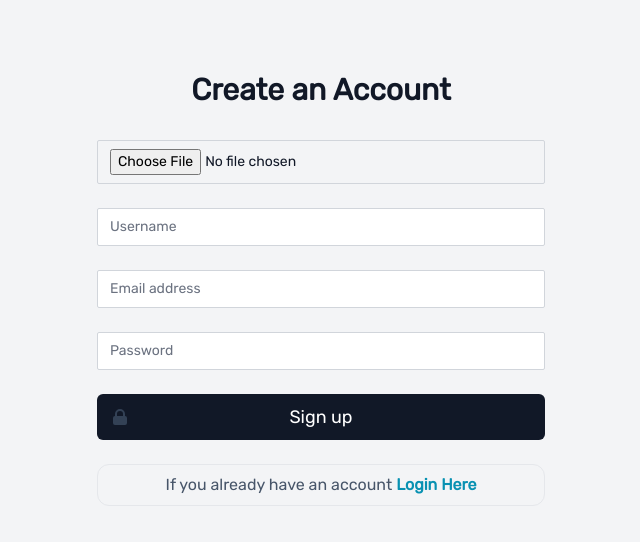
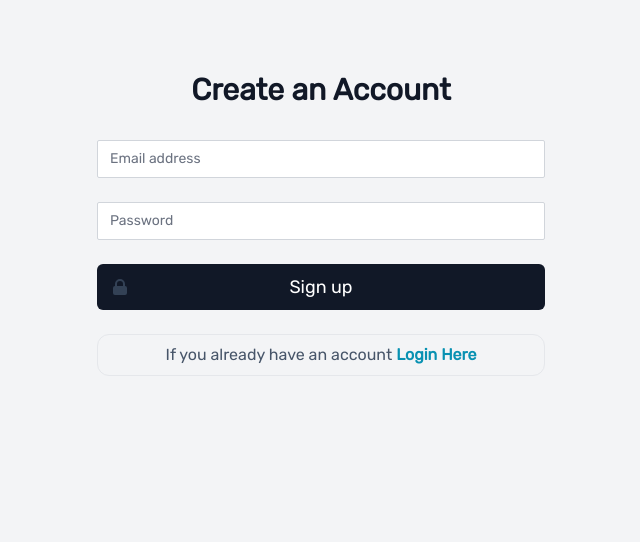
Before and after one commit to okoliken/Interact, a Vue app: page /create-an-account in a window 1280 px wide. Shown: the top 542 px of the page, without its empty margins (319-959 px from the left). Built offline with nearby package versions, Linux system fonts and the light colour scheme.

Commit message:
work for today... abeg

```diff
--- a/package.json
+++ b/package.json
@@ -10,9 +10,10 @@
     "@vuelidate/core": "^2.0.0-alpha.34",
     "@vuelidate/validators": "^2.0.0-alpha.26",
     "axios": "^0.25.0",
-    "firebase": "^9.6.7",
+    "firebase": "^9.9.0",
     "vue": "^3.2.27",
-    "vue-router": "^4.0.12"
+    "vue-router": "^4.0.12",
+    "vuex": "^4.0.2"
   },
   "devDependencies": {
     "@vitejs/plugin-vue": "^2.0.1",
--- a/src/components/Replies.vue
+++ b/src/components/Replies.vue
@@ -9,8 +9,8 @@ import IconVue from "./Icon.vue";
 import ModalVue from "./Modal.vue";
 // END
 defineProps({
-  reply:Object
-})
+  reply: Object,
+});
 // REACTIVE VARIABLES
 const nestedCommentComponent = ref(false);
 const name = ref("Jeffery");
--- /dev/null
+++ b/src/firebase/config.js
@@ -0,0 +1,19 @@
+import { initializeApp } from "firebase/app";
+import { getAuth } from "firebase/auth";
+
+// For Firebase JS SDK v7.20.0 and later, measurementId is optional
+const firebaseConfig = {
+  apiKey: "AIzaSyCWO1A-_Si54IZINY7tK9gtHbjZyRJM2TI",
+  authDomain: "interact-61183.firebaseapp.com",
+  projectId: "interact-61183",
+  storageBucket: "interact-61183.appspot.com",
+  messagingSenderId: "748763685441",
+  appId: "1:748763685441:web:949d7db9374b1f9d445cc0",
+  measurementId: "G-536FQ35017",
+};
+
+initializeApp(firebaseConfig);
+
+const auth = getAuth();
+
+export { auth };
--- a/src/main.js
+++ b/src/main.js
@@ -1,22 +1,14 @@
 import { createApp } from "vue";
 import App from "./App.vue";
 import "./index.css";
-
-import { initializeApp } from "firebase/app";
-
-// For Firebase JS SDK v7.20.0 and later, measurementId is optional
-const firebaseConfig = {
-  apiKey: "AIzaSyCWO1A-_Si54IZINY7tK9gtHbjZyRJM2TI",
-  authDomain: "interact-61183.firebaseapp.com",
-  projectId: "interact-61183",
-  storageBucket: "interact-61183.appspot.com",
-  messagingSenderId: "748763685441",
-  appId: "1:748763685441:web:949d7db9374b1f9d445cc0",
-  measurementId: "G-536FQ35017",
-};
+import store from '@/store'
+import router from "@/router";
 
 
-initializeApp(firebaseConfig);
 
-import router from "@/router/router";
-createApp(App).use(router).mount("#app");
+
+const app = createApp(App)
+
+app.use(store)
+
+app.use(router).mount("#app");
--- /dev/null
+++ b/src/store/index.js
@@ -0,0 +1,30 @@
+import { createStore } from "vuex";
+import { auth } from "../firebase/config";
+
+import { createUserWithEmailAndPassword } from "@firebase/auth";
+
+export default createStore({
+  state: {
+    user: null,
+  },
+  getters: {},
+  mutations: {
+    userProfile(state, payload) {
+      state.user = payload;
+    },
+  },
+  actions: {
+    async signup({ commit }, { email, password }) {
+      await createUserWithEmailAndPassword(auth, email, password)
+        .then((res) => {
+          if (res) {
+            commit("userProfile", res.user);
+          }
+        })
+        .catch((err) => {
+          console.log(err);
+        });
+    },
+  },
+  modules: {},
+});
--- a/src/views/Interact.vue
+++ b/src/views/Interact.vue
@@ -4,7 +4,10 @@ import AddCommentVue from "../components/AddComment.vue";
 import CommentsVue from "../components/Comments.vue";
 import ReuseableBtnVue from "../components/ReuseableBtn.vue";
 import commentsFrame from "@/components/commentsFrame.vue";
+import { onMounted } from "vue";
 
+
+const messages = ref([]);
 
 
 const comments = ref([]);
@@ -14,17 +17,13 @@ const addComment = ref("");
 const isLoading = ref(false);
 const isSending = ref(false);
 
-
-
 const sendComment = () => {
   if (addComment.value === "") {
     alert("value should not be empty");
   } else {
-   console.log('sent')
+    console.log("sent");
   }
 };
-
-
 </script>
 
 <template>
@@ -36,7 +35,7 @@ const sendComment = () => {
         class="md:transform-none h-auto mx-14 w-full sm:w-4/5 lg:w-7/12 mb-60 md:mb-44"
       >
         <!-- <commentsFrame v-if="isLoading === true" /> -->
-        <CommentsVue   />
+        <CommentsVue />
       </div>
       <AddCommentVue
         v-model="addComment"
--- a/src/views/Signup.vue
+++ b/src/views/Signup.vue
@@ -6,12 +6,13 @@ import { minLength, required, email, sameAs } from "@vuelidate/validators";
 import { reactive, ref } from "@vue/reactivity";
 import { computed } from "@vue/runtime-core";
 
+import { useStore } from "vuex";
 
 // REACTIVE FORM DATA
-const fileInfo = ref(null);
+const store = useStore();
+
 const account = reactive({
   email: "",
-  username: "",
   password: "",
 });
 
@@ -22,17 +23,14 @@ const rules = computed(() => {
       required,
       email,
     },
-    username: { required },
     password: { required, minLength: minLength(6) },
   };
 });
 const v$ = useVuelidate(rules, account);
 // END
-const userProfile = (e) => {
-  console.log((fileInfo.value = e));
-};
+
 // ASYNC FUNCTION THAT MAKES REQUEST TO BACKEND
-const handleSubmit = () => {
+const handleSubmit = async () => {
   // INSTANTIATE VUELIDATE
   v$.value.$validate();
   // END
@@ -41,7 +39,14 @@ const handleSubmit = () => {
   if (v$.value.$error) {
     return false;
   } else {
-    return true;
+    try {
+      await store.dispatch("signup", {
+        email: account.email,
+        password: account.password,
+      });
+    } catch (error) {
+      console.log(error);
+    }
   }
   // END
 };
@@ -51,8 +56,6 @@ const checkIfUserTouched = () => {
     return true;
   } else return false;
 };
-
-
 </script>
 
 <template>
@@ -66,30 +69,6 @@ const checkIfUserTouched = () => {
         </h2>
       </div>
       <form class="mt-8 space-y-6" @submit.prevent="handleSubmit">
-        <input type="hidden" name="remember" value="true" />
-        <div>
-          <label for="profile" class="sr-only">Profile</label>
-          <input
-            @change="userProfile($event)"
-            type="file"
-            class="appearance-none rounded-sm relative block w-full px-3 py-2 border border-gray-300 placeholder-gray-500 text-gray-900 focus:outline-none focus:ring-indigo-500 focus:border-indigo-500 focus:z-10 sm:text-sm"
-            placeholder="Profile Picture"
-          />
-        </div>
-        <div>
-          <label for="username" class="sr-only">username</label>
-          <input
-            type="text"
-            @blur="checkIfUserTouched"
-            :class="[v$.username.$error ? 'ring-2 ring-red-400 border-2' : '']"
-            v-model="account.username"
-            class="appearance-none rounded-sm relative block w-full px-3 py-2 border border-gray-300 placeholder-gray-500 text-gray-900 focus:outline-none focus:ring-indigo-500 focus:border-indigo-500 focus:z-10 sm:text-sm"
-            placeholder="Username"
-          />
-          <span v-if="v$.username.$error" class="text-red-400 font-semibold">
-            {{ v$.username.$errors[0].$message }}
-          </span>
-        </div>
         <div>
           <label for="email-address" class="sr-only">Email address</label>
           <input
@@ -122,11 +101,6 @@ const checkIfUserTouched = () => {
         <div>
           <ButtonVue
             :disabled="v$.$error"
-            :class="[
-              v$.$error
-                ? 'bg-opacity-20 hover:bg-slate-300 cursor-not-allowed'
-                : '',
-            ]"
           >
             <span class="absolute left-0 inset-y-0 flex items-center pl-3">
               <!-- Heroicon name: solid/lock-closed -->
--- /dev/null
+++ b/src/views/profile.vue
@@ -0,0 +1,9 @@
+<script>
+
+</script>
+
+<template>
+  <div>
+    <h1>Profile</h1>
+  </div>
+</template>
```
Also changed, not shown: src/router/index.js (renamed from src/router/router.js), 2 other files (tests, documents, lock files or other folders).
